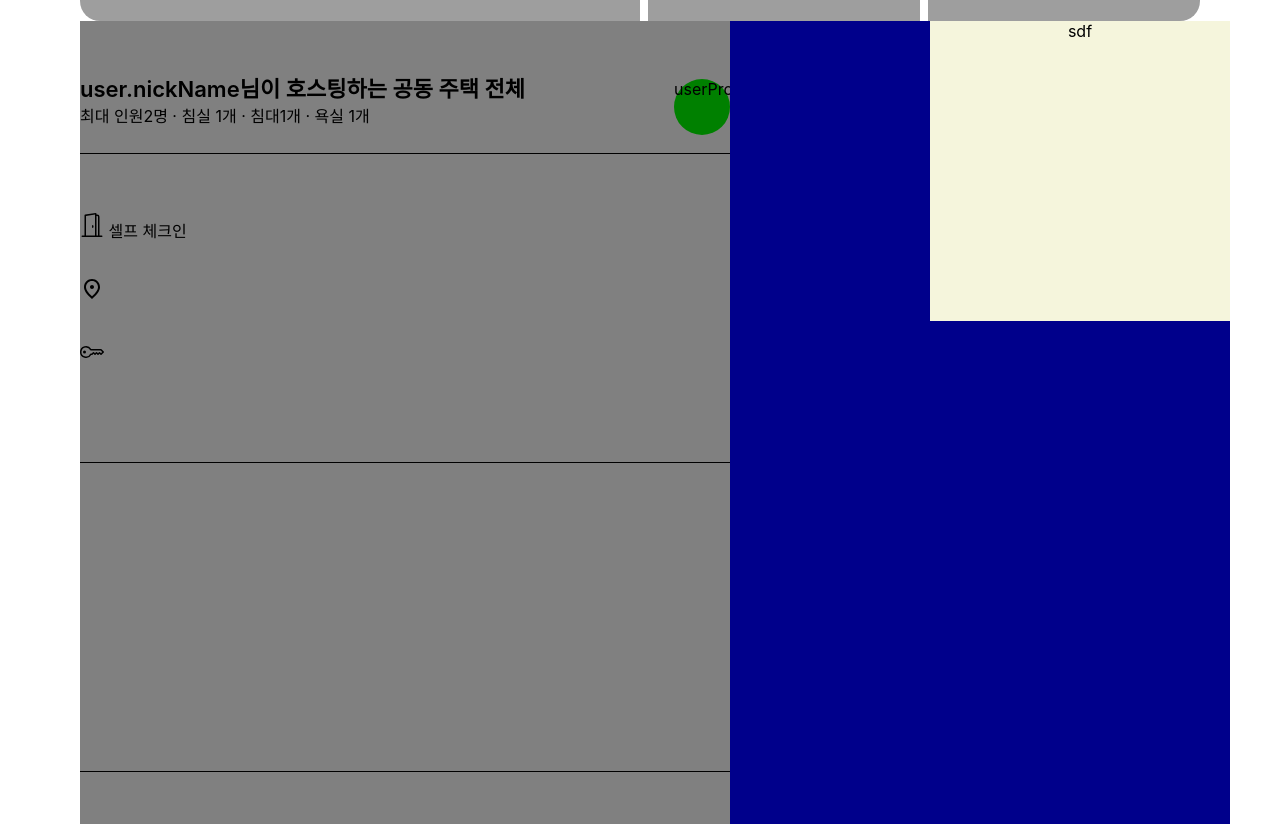
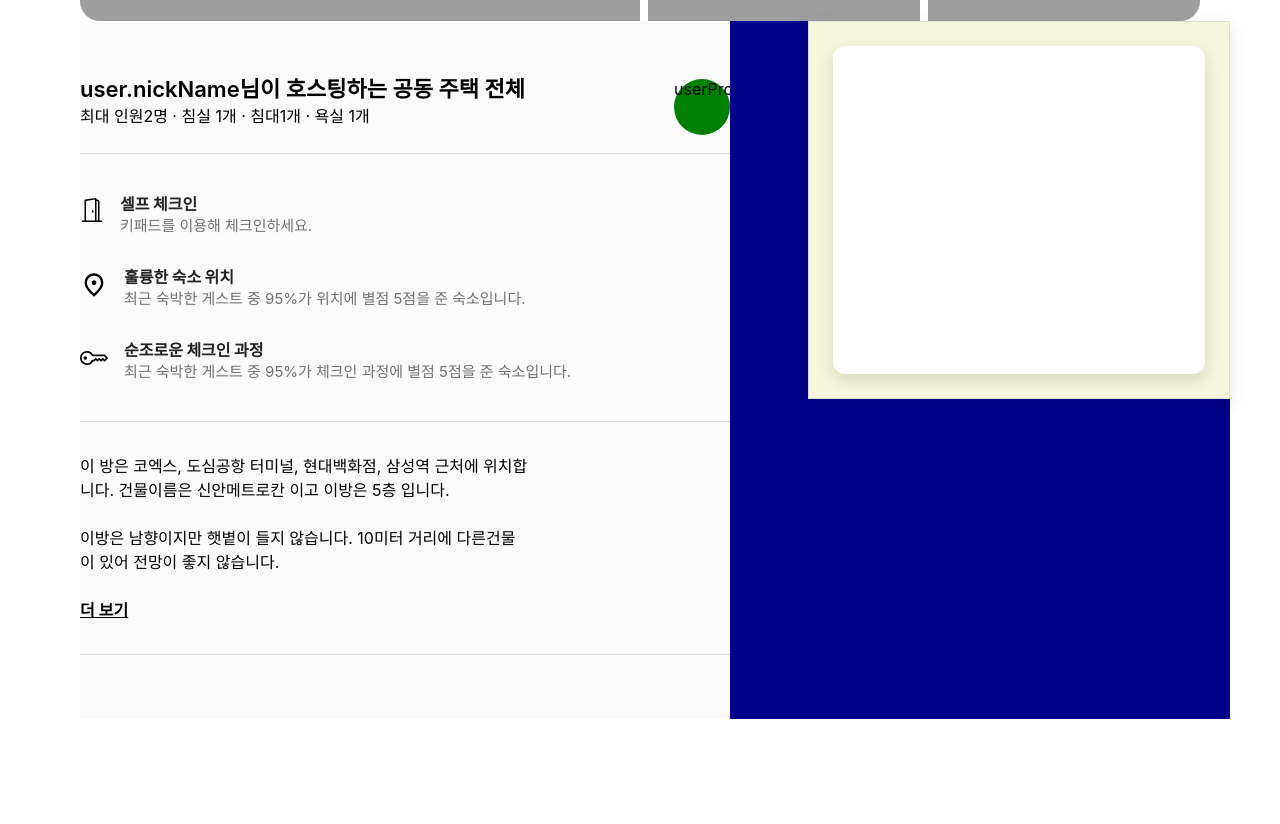
Before and after one commit to cloneMini/cloneNewFE, a React (Create React App) app: page /detailpage in a window 1280 px wide. Shown: the part 616-1440 px from the top of the page. After the commit the page ends 1335 px from the top, so only its background shows below. Built offline with nearby package versions, Linux system fonts and the light colour scheme; grey boxes are pictures that could not be loaded.

Commit message:
대충 진행중....

```diff
--- a/src/detailcompo/FollowBar.js
+++ b/src/detailcompo/FollowBar.js
@@ -3,7 +3,13 @@ import styled from "styled-components";
 const FollowBar = () => {
   return (
     <BarContainer>
-    <NavBar>sdf</NavBar>
+    <NavBar>
+
+    <NavBox>
+
+    </NavBox>
+
+    </NavBar>
     </BarContainer>
   );
 };
@@ -20,10 +26,22 @@ const BarContainer = styled.div`
 
 const NavBar = styled.div`
   background-color: beige;
-  width: 300px;
+  width: 372px;
   align-items: stretch;
   float: right;
-  height: 300px;
+  height: 328px;
+  border: 1px solid rgb(221, 221, 221);
+
+    padding: 24px;
+    box-shadow: rgb(0 0 0 / 12%) 0px 6px 16px;
 
 
 `;
+
+const NavBox = styled.div`
+width: 100%;
+height: 100%;
+background-color: #ffffff;
+box-shadow: rgb(0 0 0 / 12%) 0px 6px 16px;
+border-radius: 12px;
+`
--- a/src/detailcompo/IntroBox.js
+++ b/src/detailcompo/IntroBox.js
@@ -9,18 +9,63 @@ const IntroBox = () => {
       <Wrap>
         <TextWrap>
           <TextBox>
-            <BsDoorOpen style={{fontSize :"24px"}}/> 셀프 체크인
+            <BsDoorOpen style={{ fontSize: "24px", paddingTop: "12px" }} />
+            <Pgroup>
+              <TitleP>셀프 체크인</TitleP>
+              <IntroP>키패드를 이용해 체크인하세요.</IntroP>
+            </Pgroup>
           </TextBox>
+
           <TextBox>
-            <MdOutlinePlace style={{fontSize :"24px"}} />
+            <MdOutlinePlace style={{ fontSize: "28px", paddingTop: "12px" }} />
+            <Pgroup>
+              <TitleP>훌륭한 숙소 위치</TitleP>
+              <IntroP>
+                최근 숙박한 게스트 중 95%가 위치에 별점 5점을 준 숙소입니다.
+              </IntroP>
+            </Pgroup>
           </TextBox>
-          <TextBox>
-            <BsKey style={{fontSize :"24px"}} />
-          </TextBox>
+          <TextBox1>
+            <BsKey style={{ fontSize: "28px", paddingTop: "12px" }} />
+            <Pgroup>
+              <TitleP>순조로운 체크인 과정</TitleP>
+              <IntroP>
+                최근 숙박한 게스트 중 95%가 체크인 과정에 별점 5점을 준
+                숙소입니다.
+              </IntroP>
+            </Pgroup>
+          </TextBox1>
         </TextWrap>
       </Wrap>
-      <Wrap></Wrap>
-      <Wrap></Wrap>
+
+      <Wrap>
+        <TextWrap1>
+          이 방은 코엑스, 도심공항 터미널, 현대백화점, 삼성역 근처에 위치합니다.
+          건물이름은 신안메트로칸 이고 이방은 5층 입니다. <br />
+          <br />
+          이방은 남향이지만 햇볕이 들지 않습니다. 10미터 거리에 다른건물이 있어
+          전망이 좋지 않습니다. <br />
+          <br />{" "}
+          <span
+            style={{
+              fontWeight: "600",
+              cursor: "pointer",
+              textDecoration: "underline",
+
+            }}
+            onClick={() => {
+              window.alert("comming soon");
+            }}
+          >
+            더 보기{" "}
+          </span>
+        </TextWrap1>
+      </Wrap>
+
+      <Wrap>
+
+
+      </Wrap>
     </>
   );
 };
@@ -28,18 +73,46 @@ const IntroBox = () => {
 export default IntroBox;
 
 const Wrap = styled.div`
-  border-top: 1px solid black;
-  min-height: 244px;
-  height: 244px;
+  border-top: 1px solid rgb(221, 221, 221);
+
   padding: 32px 0px;
   text-align: left;
+
   align-items: center;
   display: flex;
 `;
+
 const TextBox = styled.div`
+  flex-direction: row;
   font-size: 16px;
-  margin-bottom: 35px;
-
+  margin-bottom: 16px;
+  display: flex;
+`;
+const TextBox1 = styled.div`
+  font-size: 16px;
+  flex-direction: row;
+  display: flex;
 `;
 
-const TextWrap = styled.div``;
+const Pgroup = styled.div`
+  margin-left: 16px;
+  display: block;
+`;
+
+const TitleP = styled.p`
+  font-size: 16px;
+  line-height: 5px;
+  font-weight: 800;
+  color: rgb(34, 34, 34);
+`;
+const IntroP = styled.p`
+  font-size: 15px;
+  line-height: 5px;
+  color: rgb(113, 113, 113);
+`;
+
+const TextWrap1 = styled.span`
+  line-height: 24px;
+  max-width: 450px;
+`;
+const TextWrap = styled.span``;
--- a/src/detailcompo/Introduce.js
+++ b/src/detailcompo/Introduce.js
@@ -25,8 +25,8 @@ export default Introduce;
 
 const IntroContainer = styled.div`
   justify-content: space-between;
-  background-color: gray;
+  background-color: #fafafa;
   flex-direction: row;
   display: flex;
-  height: 100%;
+
 `;
```
